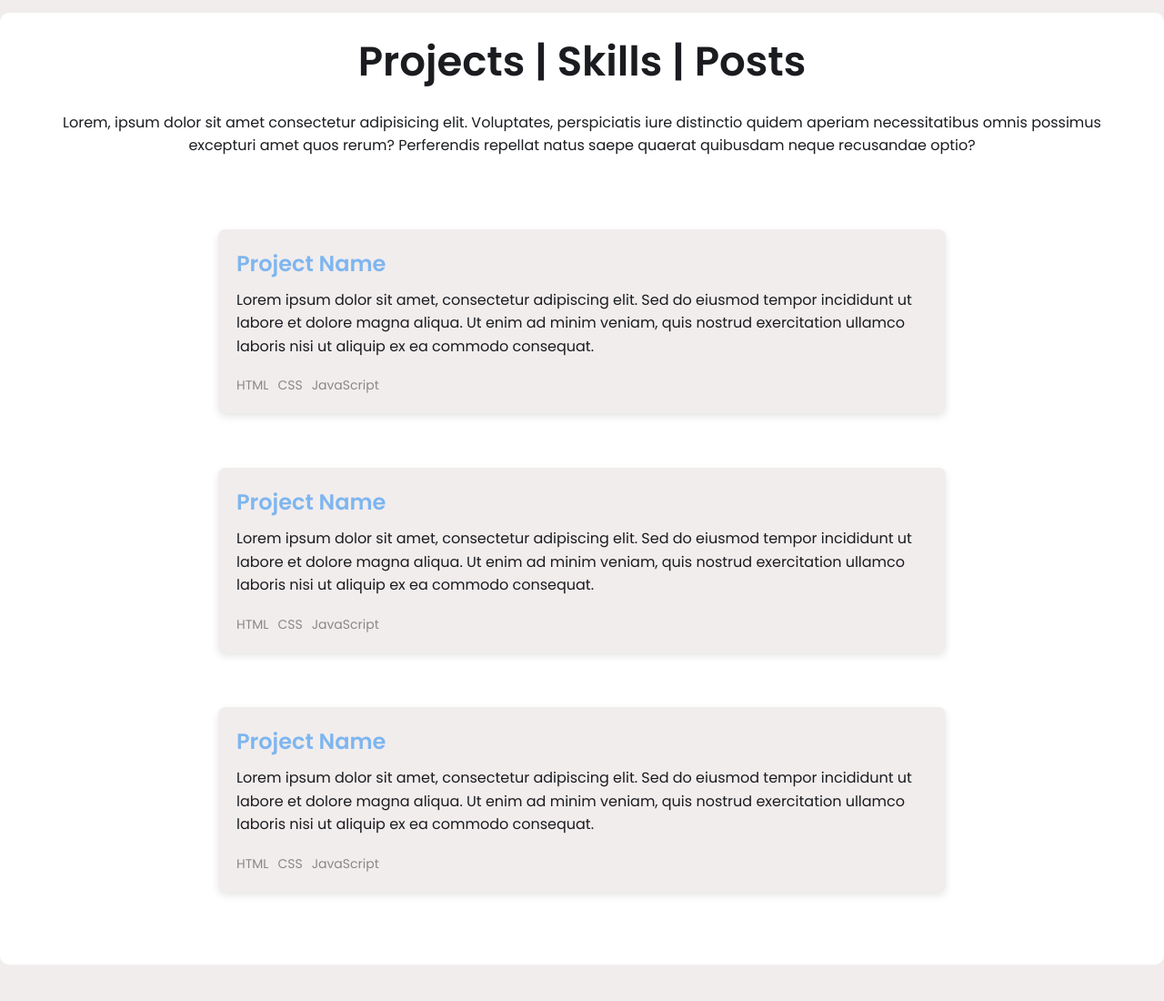
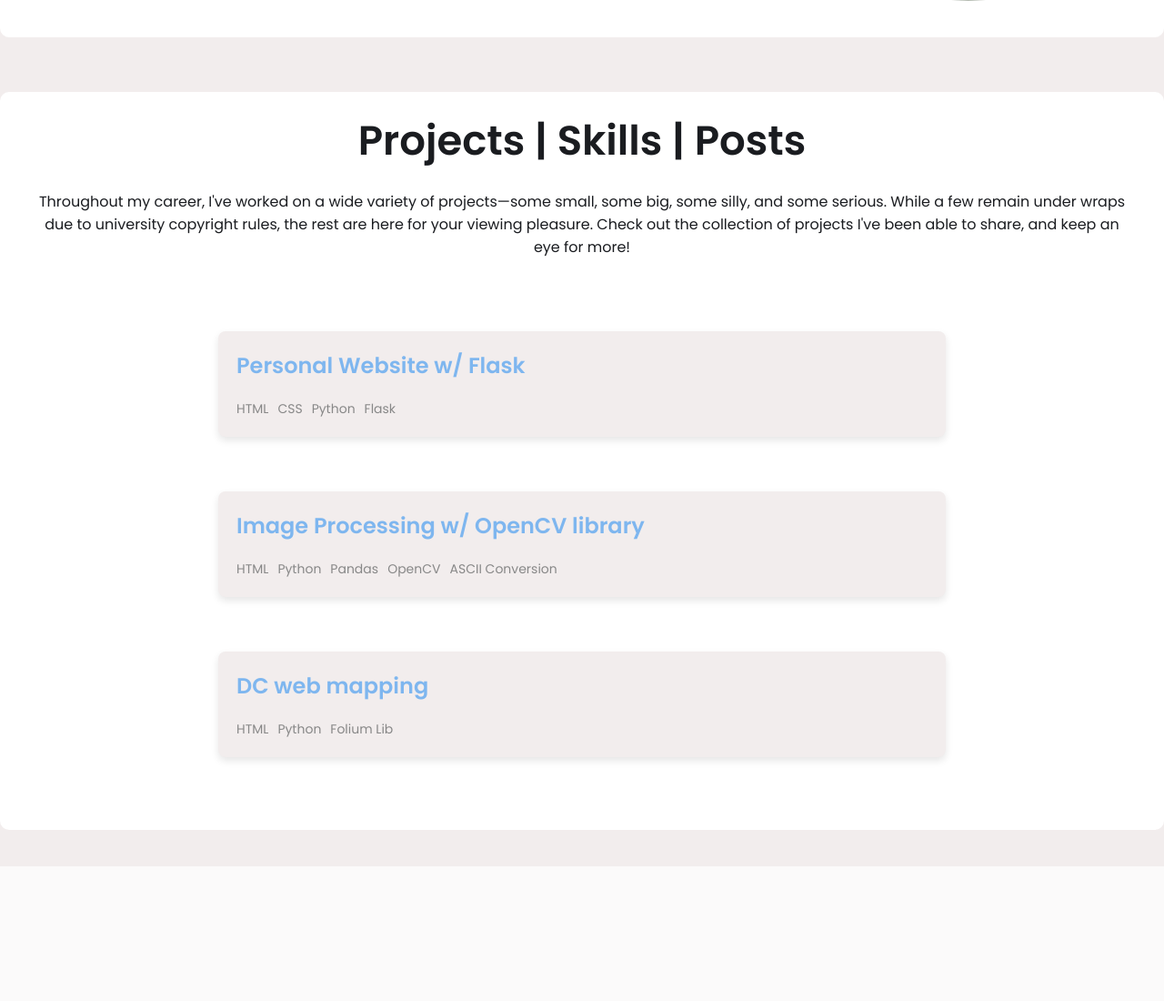
Before and after one commit to EmersonMR25/Personal-Website, a Flask app: page / in a window 1280 px wide. Shown: the part 469-1569 px from the top of the page at 91% size. After the commit the page ends 1421 px from the top, so only its background shows below. Run offline with Flask 3, Linux system fonts and the light colour scheme.

Commit message:
Finished personalizing HTML description

```diff
--- a/app/__init__.py
+++ b/app/__init__.py
@@ -5,6 +5,7 @@ def create_app():
 
     # Import and register routes
     from .routes import main
+
     app.register_blueprint(main)
 
     return app
--- a/app/routes.py
+++ b/app/routes.py
@@ -5,7 +5,3 @@ main = Blueprint('main', __name__)
 @main.route("/")
 def index():
     return render_template ("index.html")
-
-@main.route("/resume")
-def resume():
-    return render_template ("resume.html")
--- a/app/templates/index.html
+++ b/app/templates/index.html
@@ -64,16 +64,20 @@
           <div class="text">
             <h2>Hi, I'm Emerson 👋</h2>
             <p>
-              Lorem ipsum dolor sit amet consectetur adipisicing elit. Rem ipsam
-              assumenda est perspiciatis labore quasi, iure dignissimos, libero,
-              omnis sint necessitatibus ad. Hic expedita eligendi tenetur
-              quisquam id quaerat alias cumque, autem voluptatem in iure ut
-              laudantium tempora cupiditate voluptate est nemo impedit, quidem
-              iusto, provident aperiam. Iste, repellat aperiam!
+              Hey there! I’m currently living in the vibrant city of Washington,
+              DC, where I’ve perfected the art of dodging tourists. I graduated
+              from Georgetown with a degree in Business Administration, majoring
+              in Operations & Analytics and Computer Science—because why choose
+              one challenge when you can have two, right?<br />
+              <br />
+              When I’m not deep in code or optimizing business operations, you
+              can find me nerding about the latest tech, working out (attempting
+              to lift more than just my mood), or getting lost in a good story.
+              Always up for new adventures!
             </p>
           </div>
           <div class="headshot">
-            <img src="static/img/hero-headshot.webp" alt="john doe headshot" />
+            <img src="static/img/headshot.jpg" alt="Emerson Romero headshot" />
           </div>
         </div>
       </section>
@@ -82,10 +86,11 @@
       <section id="skills" class="skills-section">
         <h2>Projects | Skills | Posts</h2>
         <div class="text">
-          Lorem, ipsum dolor sit amet consectetur adipisicing elit. Voluptates,
-          perspiciatis iure distinctio quidem aperiam necessitatibus omnis
-          possimus excepturi amet quos rerum? Perferendis repellat natus saepe
-          quaerat quibusdam neque recusandae optio?
+          Throughout my career, I've worked on a wide variety of projects—some
+          small, some big, some silly, and some serious. While a few remain
+          under wraps due to university copyright rules, the rest are here for
+          your viewing pleasure. Check out the collection of projects I've been
+          able to share, and keep an eye for more!
         </div>
 
         <!-- PROJECT SECTION -->
@@ -94,25 +99,23 @@
             <div class="project-header">
               <h3>
                 <a
-                  href="https://github.com/your-repo"
+                  href="https://github.com/EmersonMR25/Personal-Website"
                   target="_blank"
                   rel="noopener noreferrer"
-                  >Project Name</a
+                  >Personal Website w/ Flask</a
                 >
               </h3>
             </div>
             <div class="project-description">
               <p>
-                Lorem ipsum dolor sit amet, consectetur adipiscing elit. Sed do
-                eiusmod tempor incididunt ut labore et dolore magna aliqua. Ut
-                enim ad minim veniam, quis nostrud exercitation ullamco laboris
-                nisi ut aliquip ex ea commodo consequat.
+                <!-- Description goes here -->
               </p>
             </div>
             <div class="project-skills">
               <span>HTML</span>
               <span>CSS</span>
-              <span>JavaScript</span>
+              <span>Python</span>
+              <span>Flask</span>
             </div>
           </div>
 
@@ -120,25 +123,24 @@
             <div class="project-header">
               <h3>
                 <a
-                  href="https://github.com/your-repo"
+                  href="https://github.com/EmersonMR25/Image-Video-Processing"
                   target="_blank"
                   rel="noopener noreferrer"
-                  >Project Name</a
+                  >Image Processing w/ OpenCV library</a
                 >
               </h3>
             </div>
             <div class="project-description">
               <p>
-                Lorem ipsum dolor sit amet, consectetur adipiscing elit. Sed do
-                eiusmod tempor incididunt ut labore et dolore magna aliqua. Ut
-                enim ad minim veniam, quis nostrud exercitation ullamco laboris
-                nisi ut aliquip ex ea commodo consequat.
+                <!-- Description goes here -->
               </p>
             </div>
             <div class="project-skills">
               <span>HTML</span>
-              <span>CSS</span>
-              <span>JavaScript</span>
+              <span>Python</span>
+              <span>Pandas</span>
+              <span>OpenCV</span>
+              <span>ASCII Conversion</span>
             </div>
           </div>
 
@@ -146,25 +148,22 @@
             <div class="project-header">
               <h3>
                 <a
-                  href="https://github.com/your-repo"
+                  href="https://github.com/EmersonMR25/Web-Mapping"
                   target="_blank"
                   rel="noopener noreferrer"
-                  >Project Name</a
+                  >DC web mapping</a
                 >
               </h3>
             </div>
             <div class="project-description">
               <p>
-                Lorem ipsum dolor sit amet, consectetur adipiscing elit. Sed do
-                eiusmod tempor incididunt ut labore et dolore magna aliqua. Ut
-                enim ad minim veniam, quis nostrud exercitation ullamco laboris
-                nisi ut aliquip ex ea commodo consequat.
+                <!-- Description goes here -->
               </p>
             </div>
             <div class="project-skills">
               <span>HTML</span>
-              <span>CSS</span>
-              <span>JavaScript</span>
+              <span>Python</span>
+              <span>Folium Lib</span>
             </div>
           </div>
         </section>
```
Also changed, not shown: app/static/img/css-logo.webp (deleted), app/static/img/headshot.jpg (added), app/static/img/html-logo.webp (deleted), app/static/img/javascript-logo.webp (deleted), app/static/img/node-logo.webp (deleted), app/static/img/react-logo.webp (deleted), app/static/img/testimony-headshot.webp (deleted), 2 other files.
